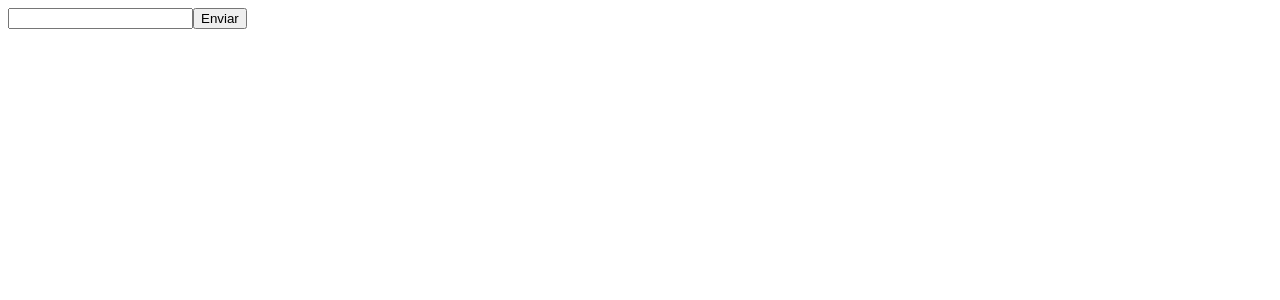
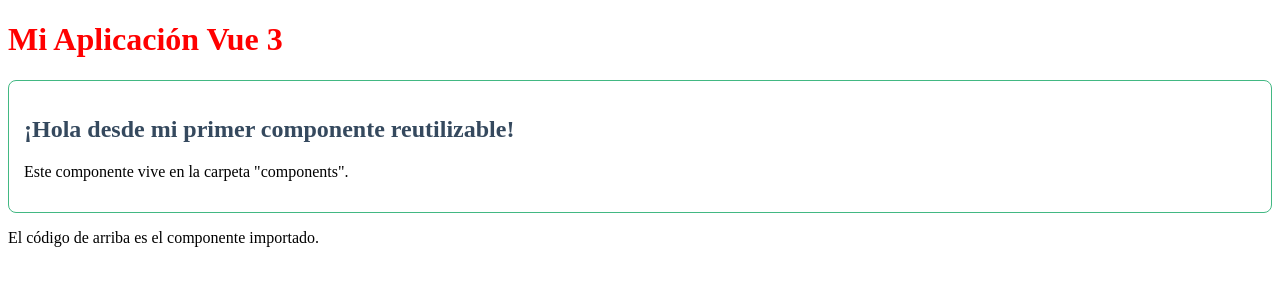
Before and after one commit to Klvst3r/vue3, a Vue app: page / in a window 1280 px wide. Shown: the top 300 px of the page. Built offline with nearby package versions, Linux system fonts and the light colour scheme.

Commit message:
10. Inicio de componentes personalizados

```diff
--- a/index.html
+++ b/index.html
@@ -1,13 +1,14 @@
 <!DOCTYPE html>
-<html lang="">
+<html lang="es">
   <head>
     <meta charset="UTF-8">
     <link rel="icon" href="/favicon.ico">
     <meta name="viewport" content="width=device-width, initial-scale=1.0">
-    <title>Vite App</title>
+    <title>Mi Proyecto Vue</title>
   </head>
   <body>
     <div id="app"></div>
+
     <script type="module" src="/src/main.js"></script>
   </body>
 </html>
--- a/src/App.vue
+++ b/src/App.vue
@@ -1,18 +1,22 @@
 <script setup>
-import { ref } from 'vue'
-
-const texto = ref();
+// 1. Importar el componente que acabas de crear
+import MyComponent from './components/MyComponent.vue'
 
 </script>
 
 <template>
 
-  <input type="text" v-model.trim="texto">
-  <button @click="console.log(texto)">
-    Enviar
-  </button>
+  <h1>Mi Aplicación Vue 3</h1>
+
+  <MyComponent />
+
+  <p>El código de arriba es el componente importado.</p>
+
+
 
 
 </template>
-
+h1 {
+  color: #42b883;
+}
 <style scoped></style>
--- /dev/null
+++ b/src/components/MyComponent.vue
@@ -0,0 +1,25 @@
+<script setup>
+    import { ref } from 'vue'
+
+    const mensaje = ref('¡Hola desde mi primer componente reutilizable!')
+</script>
+
+<template>
+  <div class="my-component">
+    <h2>{{ mensaje }}</h2>
+    <p>Este componente vive en la carpeta "components".</p>
+  </div>
+</template>
+
+<style scoped>
+    .my-component{
+        border: 1px solid #42b883;
+        padding: 15px;
+        border-radius: 8px;
+        margin-top: 20px;
+    }
+    h2 {
+        color: #35495e;
+    }
+
+</style>
```
Also changed, not shown: src/main.js (+7 -1 lines), 1 other file (tests, documents, lock files or other folders).
